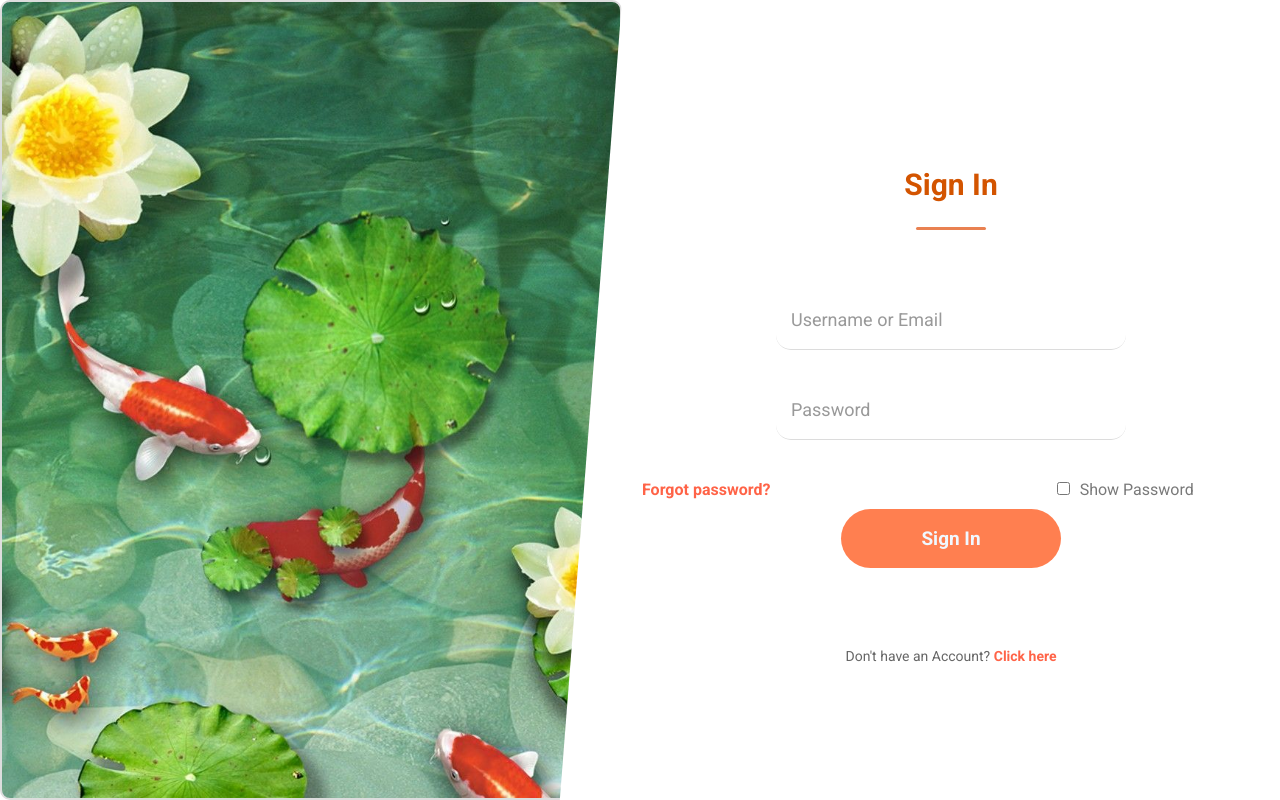
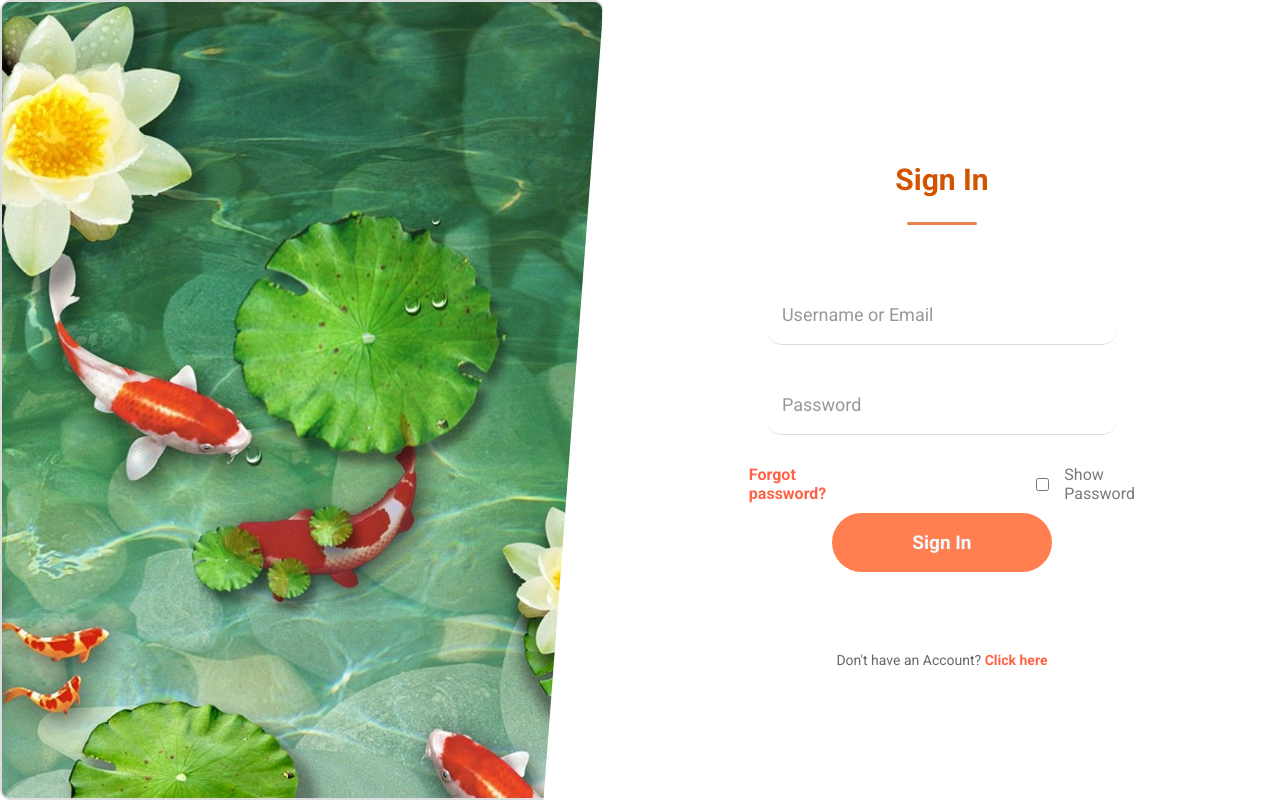
Before and after one commit to ZuuSaitoh/SWP391_Team3, a React (Vite) app in the folder website/koi-pond-building/: page /login in a window 1280 px wide. Built offline with nearby package versions, Linux system fonts and the light colour scheme.

Commit message:
loginpage(1)

```diff
--- a/website/koi-pond-building/src/page/animationpage/AnimatedPage.jsx
+++ b/website/koi-pond-building/src/page/animationpage/AnimatedPage.jsx
@@ -1,4 +1,4 @@
-import { motion } from "framer-motion";
+import { motion } from 'framer-motion';
 
 const animation = {
   initial: { opacity: 0, x: 100 },
--- a/website/koi-pond-building/src/page/login/login.css
+++ b/website/koi-pond-building/src/page/login/login.css
@@ -141,31 +141,29 @@
   display: flex;
   justify-content: space-between;
   align-items: center;
-  margin-top: 15px;
+  margin-top: 5px;
   position: relative;
+  padding: 0 125px;
 }
 
 .forgot-password {
   color: #ff6347;
-  margin-right: 10px;
   cursor: pointer;
   font-weight: bold;
   transition: color 0.3s ease;
 }
 
-.forgot-password:hover {
-  color: #ff4500;
-  /* Hover effect */
-  text-decoration: underline;
-}
-
 .show-password {
   font-size: 16px;
   color: #797979;
-  margin-left: 10px;
+  display: flex;
+  align-items: center;
+}
+
+.show-password input {
+  margin-right: 5px; /* Add some space between checkbox and label */
 }
 
 .show-password label {
-  margin-left: 5px;
   cursor: pointer;
 }
```
